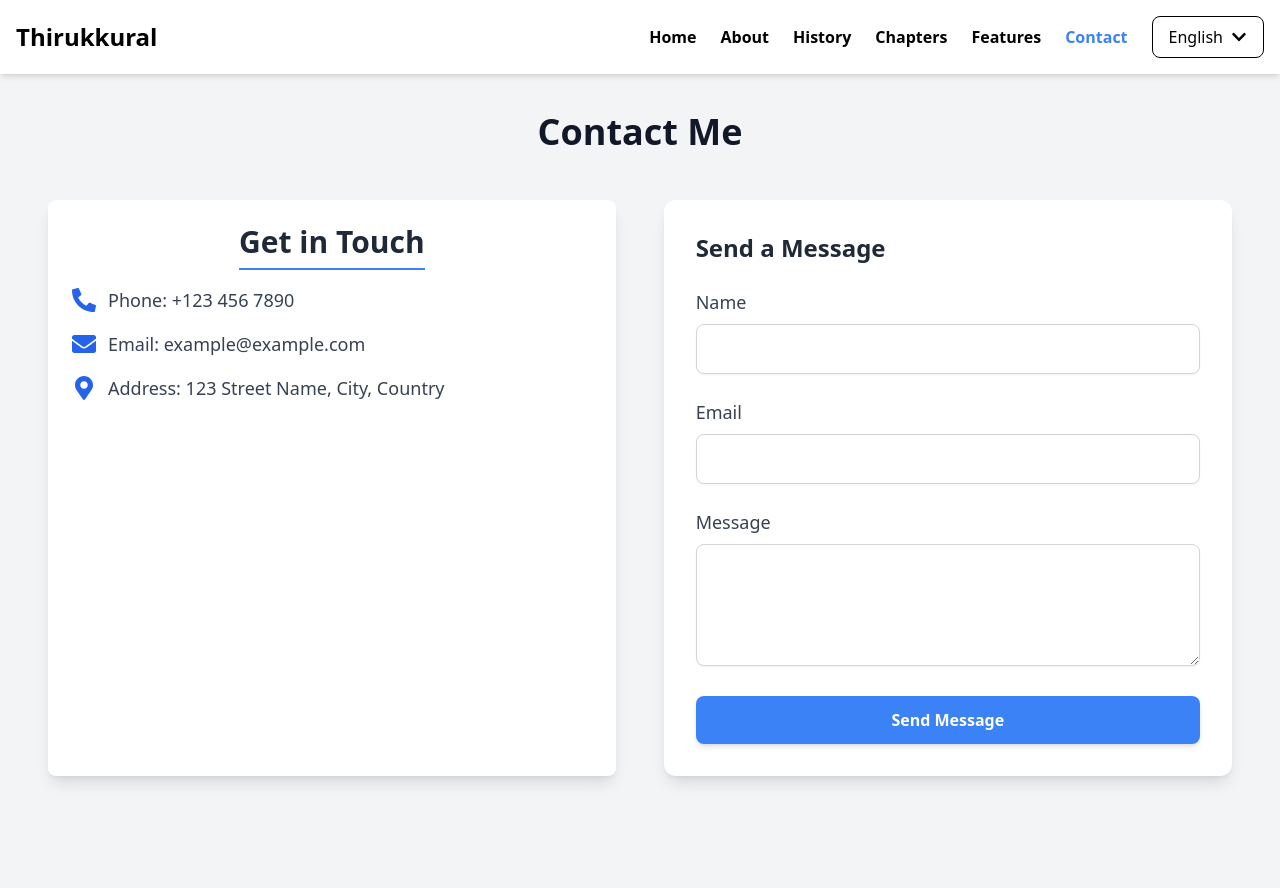
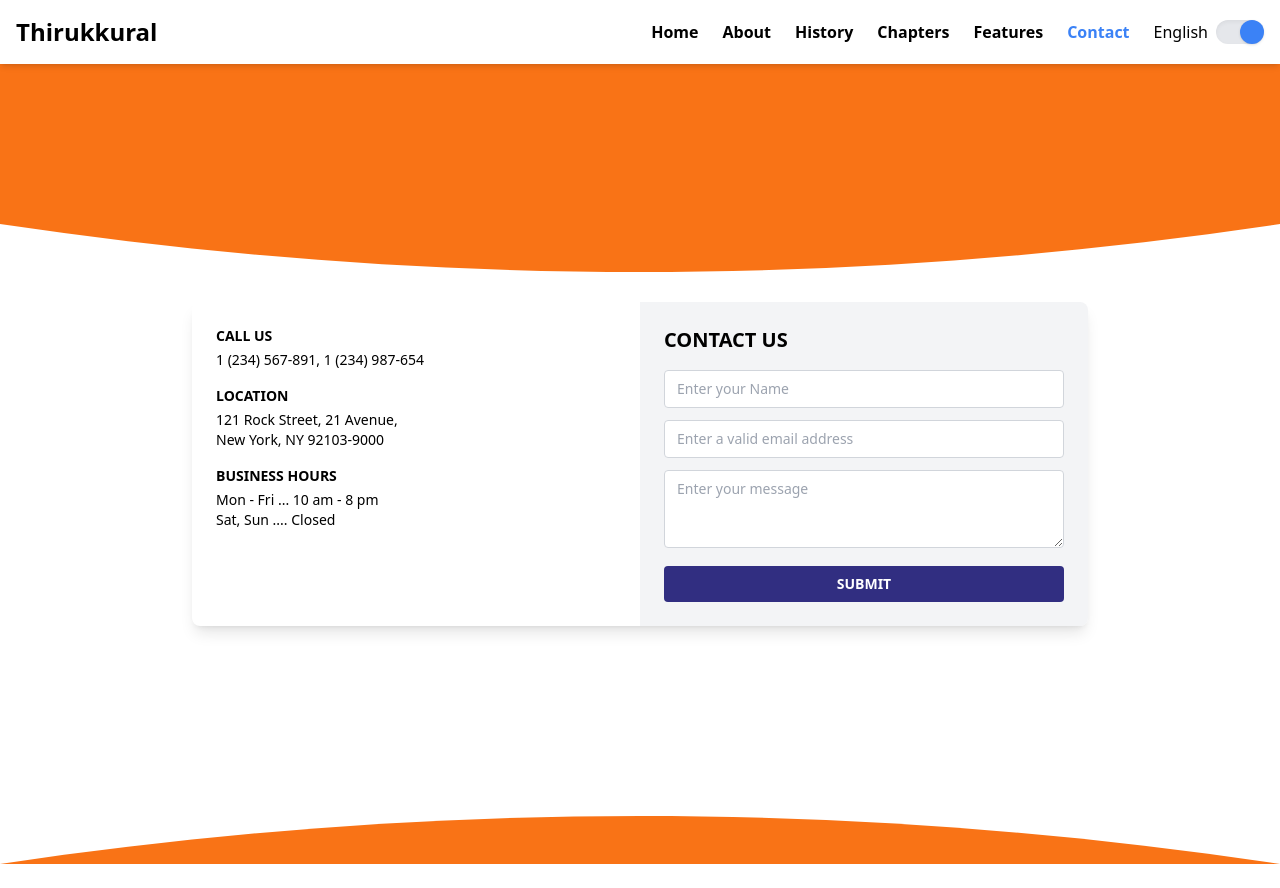
Before and after one commit to 6382737054/Thirukkural_website, a React (Create React App) app: page /contact in a window 1280 px wide. After the commit the page ends 864 px from the top, so only its background shows below. Built offline with nearby package versions, Linux system fonts and the light colour scheme.

Commit message:
Add form and UI improvements

```diff
--- a/src/components/Header.jsx
+++ b/src/components/Header.jsx
@@ -1,21 +1,17 @@
-import React, { useEffect, useRef } from 'react';
+import React, { useState } from 'react';
 import { NavLink } from 'react-router-dom';
-import { FaBars, FaTimes, FaChevronDown } from 'react-icons/fa';
+import { FaBars, FaTimes } from 'react-icons/fa';
 import { useLanguage } from '../context/LanguageContext';
 
 const Header = () => {
   const { language, toggleLanguage } = useLanguage();
-  const [isOpen, setIsOpen] = React.useState(false);
-  const [isDropdownOpen, setIsDropdownOpen] = React.useState(false);
-  const dropdownRef = useRef(null);
+  const [isOpen, setIsOpen] = useState(false);
 
   const handleToggle = () => setIsOpen(!isOpen);
-  const handleDropdownToggle = () => setIsDropdownOpen(!isDropdownOpen);
 
-  const handleLanguageChange = (lang) => {
-    toggleLanguage(lang);
-    setIsDropdownOpen(false);
-    setIsOpen(false);
+  const handleLanguageChange = () => {
+    const newLang = language === 'Tamil' ? 'English' : 'Tamil';
+    toggleLanguage(newLang);
   };
 
   const title = language === 'Tamil' ? 'திருக்குறள்' : 'Thirukkural';
@@ -25,20 +21,6 @@ const Header = () => {
   const chaptersText = language === 'Tamil' ? 'அத்தியாயங்கள்' : 'Chapters';
   const featuresText = language === 'Tamil' ? 'சாதனங்கள்' : 'Features';
   const contactText = language === 'Tamil' ? 'தொடர்பு' : 'Contact';
-
-  // Close dropdown if clicked outside
-  useEffect(() => {
-    const handleClickOutside = (event) => {
-      if (dropdownRef.current && !dropdownRef.current.contains(event.target)) {
-        setIsDropdownOpen(false);
-      }
-    };
-
-    document.addEventListener('mousedown', handleClickOutside);
-    return () => {
-      document.removeEventListener('mousedown', handleClickOutside);
-    };
-  }, []);
 
   return (
     <header className="bg-white text-black shadow-md fixed top-0 left-0 right-0 z-50">
@@ -56,31 +38,14 @@ const Header = () => {
           <NavLink to="/features" className={({ isActive }) => `font-bold ${isActive ? 'text-blue-500' : 'hover:text-gray-700'}`}>{featuresText}</NavLink>
           <NavLink to="/contact" className={({ isActive }) => `font-bold ${isActive ? 'text-blue-500' : 'hover:text-gray-700'}`}>{contactText}</NavLink>
 
-          {/* Language Dropdown */}
-          <div className="relative" ref={dropdownRef}>
-            <button
-              className="bg-white text-black px-4 py-2 rounded-lg border border-black flex items-center"
-              onClick={handleDropdownToggle}
-            >
-              {language === 'Tamil' ? 'தமிழ்' : 'English'}
-              <FaChevronDown className="ml-2" />
-            </button>
-            {isDropdownOpen && (
-              <div className="absolute right-0 mt-2 bg-white text-black rounded-lg shadow-lg w-48 z-50">
-                <button
-                  onClick={() => handleLanguageChange('English')}
-                  className="block px-4 py-2 hover:bg-gray-200 w-full text-left"
-                >
-                  English
-                </button>
-                <button
-                  onClick={() => handleLanguageChange('Tamil')}
-                  className="block px-4 py-2 hover:bg-gray-200 w-full text-left"
-                >
-                  Tamil
-                </button>
-              </div>
-            )}
+          {/* Language Toggle Switch */}
+          <div className="flex items-center ml-4">
+            <span className="mr-2">{language === 'Tamil' ? 'தமிழ்' : 'English'}</span>
+            <label className="relative inline-flex items-center cursor-pointer">
+              <input type="checkbox" className="sr-only" onChange={handleLanguageChange} checked={language === 'English'} />
+              <div className="w-12 h-6 bg-gray-200 rounded-full shadow-inner"></div>
+              <div className={`absolute w-6 h-6 bg-blue-500 rounded-full shadow transform transition-transform ${language === 'Tamil' ? 'translate-x-0' : 'translate-x-6'}`}></div>
+            </label>
           </div>
         </nav>
 
@@ -102,31 +67,14 @@ const Header = () => {
           <NavLink to="/features" className={({ isActive }) => `block px-4 py-2 font-bold ${isActive ? 'bg-gray-300' : 'hover:bg-gray-200'}`}>{featuresText}</NavLink>
           <NavLink to="/contact" className={({ isActive }) => `block px-4 py-2 font-bold ${isActive ? 'bg-gray-300' : 'hover:bg-gray-200'}`}>{contactText}</NavLink>
 
-          {/* Language Dropdown for Mobile */}
-          <div className="relative mt-2" ref={dropdownRef}>
-            <button
-              className="bg-white text-black px-4 py-2 rounded-lg border border-black flex items-center w-full justify-between"
-              onClick={handleDropdownToggle}
-            >
-              {language === 'Tamil' ? 'தமிழ்' : 'English'}
-              <FaChevronDown className="ml-2" />
-            </button>
-            {isDropdownOpen && (
-              <div className="absolute right-0 mt-2 bg-white text-black rounded-lg shadow-lg w-full z-50">
-                <button
-                  onClick={() => handleLanguageChange('English')}
-                  className="block px-4 py-2 hover:bg-gray-200 w-full text-left"
-                >
-                  English
-                </button>
-                <button
-                  onClick={() => handleLanguageChange('Tamil')}
-                  className="block px-4 py-2 hover:bg-gray-200 w-full text-left"
-                >
-                  Tamil
-                </button>
-              </div>
-            )}
+          {/* Language Toggle Switch for Mobile */}
+          <div className="flex items-center ml-4">
+            <span className="mr-2">{language === 'Tamil' ? 'தமிழ்' : 'English'}</span>
+            <label className="relative inline-flex items-center cursor-pointer">
+              <input type="checkbox" className="sr-only" onChange={handleLanguageChange} checked={language === 'English'} />
+              <div className="w-12 h-6 bg-gray-200 rounded-full shadow-inner"></div>
+              <div className={`absolute w-6 h-6 bg-blue-500 rounded-full shadow transform transition-transform ${language === 'Tamil' ? 'translate-x-0' : 'translate-x-6'}`}></div>
+            </label>
           </div>
         </nav>
       )}
--- a/src/pages/ContactPage.jsx
+++ b/src/pages/ContactPage.jsx
@@ -1,7 +1,4 @@
 import React from 'react';
-import { motion } from 'framer-motion';
-import ContactForm from '../components/ContactForm';
-import ContactDetails from '../components/ContactDetails';
 import { useLanguage } from '../context/LanguageContext';
 
 const ContactPage = () => {
@@ -9,35 +6,96 @@ const ContactPage = () => {
 
   const texts = {
     English: {
-      contactPageTitle: 'Contact Me',
-      getInTouch: 'Get in Touch',
+      contactUs: 'CONTACT US',
+      callUs: 'CALL US',
+      location: 'LOCATION',
+      businessHours: 'BUSINESS HOURS',
+      enterName: 'Enter your Name',
+      enterEmail: 'Enter a valid email address',
+      enterMessage: 'Enter your message',
+      submit: 'SUBMIT',
     },
     Tamil: {
-      contactPageTitle: 'எனது தொடர்பு',
-      getInTouch: 'தொடர்பு கொள்ளவும்',
+      contactUs: 'எங்களை தொடர்பு கொள்ளவும்',
+      callUs: 'எங்களை அழைக்கவும்',
+      location: 'இடம்',
+      businessHours: 'வணிக நேரங்கள்',
+      enterName: 'உங்கள் பெயரை உள்ளிடவும்',
+      enterEmail: 'சரியான மின்னஞ்சல் முகவரியை உள்ளிடவும்',
+      enterMessage: 'உங்கள் செய்தியை உள்ளிடவும்',
+      submit: 'சமர்ப்பிக்கவும்',
     },
   };
 
   const t = texts[language];
 
   return (
-    <section id="contact-page" className="py-28 px-6 md:px-12 bg-gray-100"> {/* Increased padding for spacing */}
-      <div className="container mx-auto">
-        <motion.h1
-          className="text-4xl font-bold text-gray-900 text-center mb-12"
-          initial={{ opacity: 0, y: -50 }}
-          animate={{ opacity: 1, y: 0 }}
-          transition={{ duration: 0.8 }}
-        >
-          {t.contactPageTitle}
-        </motion.h1>
+    <div className="relative w-full min-h-screen bg-white overflow-hidden">
+      {/* Top orange wave */}
+      <div className="absolute top-0 left-0 right-0 h-1/3 bg-orange-500">
+        <svg className="absolute bottom-0 w-full h-16" viewBox="0 0 1440 100" preserveAspectRatio="none">
+          <path fill="#ffffff" d="M0,0 C480,100 960,100 1440,0 L1440,100 L0,100 Z"></path>
+        </svg>
+      </div>
 
-        <div className="flex flex-col md:flex-row gap-12">
-          <ContactDetails />
-          <ContactForm />
+      {/* Main content */}
+      <div className="relative z-10 flex justify-center items-center min-h-screen px-4 mt-16"> {/* Adjusted mt-16 to bring the container down */}
+        <div className="bg-white shadow-lg rounded-lg overflow-hidden max-w-4xl w-full">
+          <div className="flex flex-col md:flex-row">
+            {/* Contact Details */}
+            <div className="md:w-1/2 p-6 text-sm">
+              <div className="mb-4">
+                <h3 className="font-bold mb-1">{t.callUs}</h3>
+                <p>1 (234) 567-891, 1 (234) 987-654</p>
+              </div>
+              <div className="mb-4">
+                <h3 className="font-bold mb-1">{t.location}</h3>
+                <p>121 Rock Street, 21 Avenue,<br />New York, NY 92103-9000</p>
+              </div>
+              <div>
+                <h3 className="font-bold mb-1">{t.businessHours}</h3>
+                <p>Mon - Fri ... 10 am - 8 pm<br />Sat, Sun .... Closed</p>
+              </div>
+            </div>
+
+            {/* Contact Form */}
+            <div className="md:w-1/2 bg-gray-100 p-6">
+              <h2 className="text-xl font-bold mb-4">{t.contactUs}</h2>
+              <form className="space-y-3">
+                <input
+                  type="text"
+                  placeholder={t.enterName}
+                  className="w-full px-3 py-2 border border-gray-300 rounded text-sm"
+                />
+                <input
+                  type="email"
+                  placeholder={t.enterEmail}
+                  className="w-full px-3 py-2 border border-gray-300 rounded text-sm"
+                />
+                <textarea
+                  placeholder={t.enterMessage}
+                  className="w-full px-3 py-2 border border-gray-300 rounded text-sm"
+                  rows="3"
+                ></textarea>
+                <button
+                  type="submit"
+                  className="w-full bg-indigo-900 text-white py-2 rounded text-sm font-bold hover:bg-indigo-800 transition duration-300"
+                >
+                  {t.submit}
+                </button>
+              </form>
+            </div>
+          </div>
         </div>
       </div>
-    </section>
+
+      {/* Bottom orange wave */}
+      <div className="absolute bottom-0 left-0 right-0">
+        <svg className="w-full h-16" viewBox="0 0 1440 100" preserveAspectRatio="none">
+          <path fill="#F97316" d="M0,100 C480,0 960,0 1440,100 L1440,100 L0,100 Z"></path>
+        </svg>
+      </div>
+    </div>
   );
 };
 
```
Also changed, not shown: src/pages/VersesOfWisdom.jsx (+33 -45 lines), public/Images/about2.jpg, public/Images/thirukkural-digital-archive.jpg.
